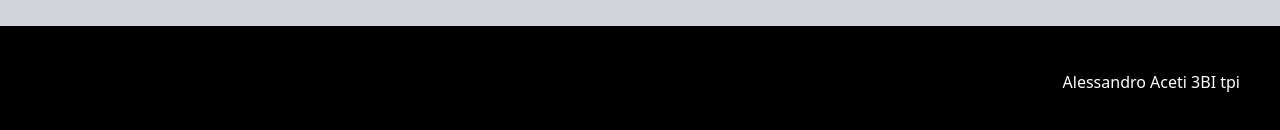
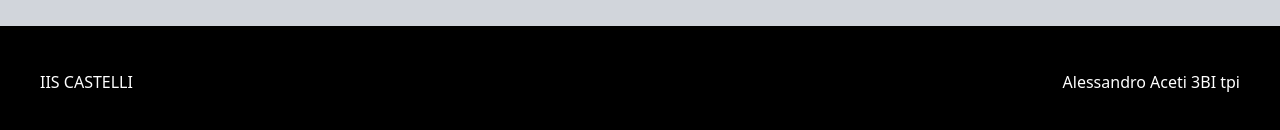
Before and after one commit to Inceptiqn/coding, a website: page html/p1/src/Discografia.html in a window 1280 px wide. Shown: the part 4434-4564 px from the top of the page. Drawn offline with Linux system fonts and the light colour scheme.

Commit message:
finished html p1

```diff
--- a/html/p1/src/Discografia.html
+++ b/html/p1/src/Discografia.html
@@ -206,7 +206,7 @@
     <!-- piedipagina #####################################################################-->
     <div class="p-10 bg-black flex justify-between">
       <!-- sinistra -->
-      <div></div>
+      <div><p class="text-white">IIS CASTELLI</p></div>
       <!-- destra -->
       <div>
         <p class="text-white">Alessandro Aceti 3BI tpi</p>
```
Also changed, not shown: html/p1/src/index.html (+1 -1 lines), html/p1/src/storia.html (+1 -1 lines).
